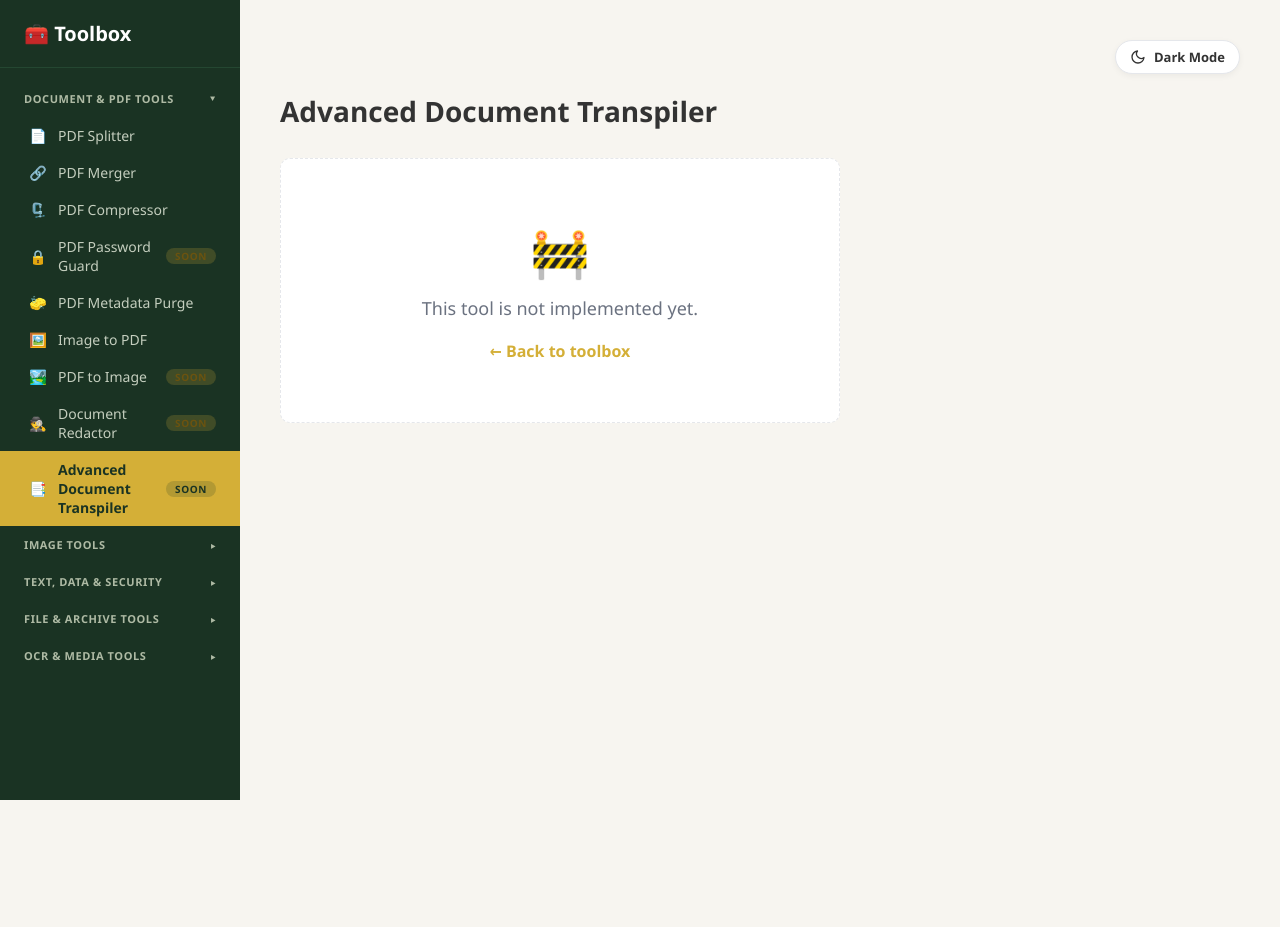
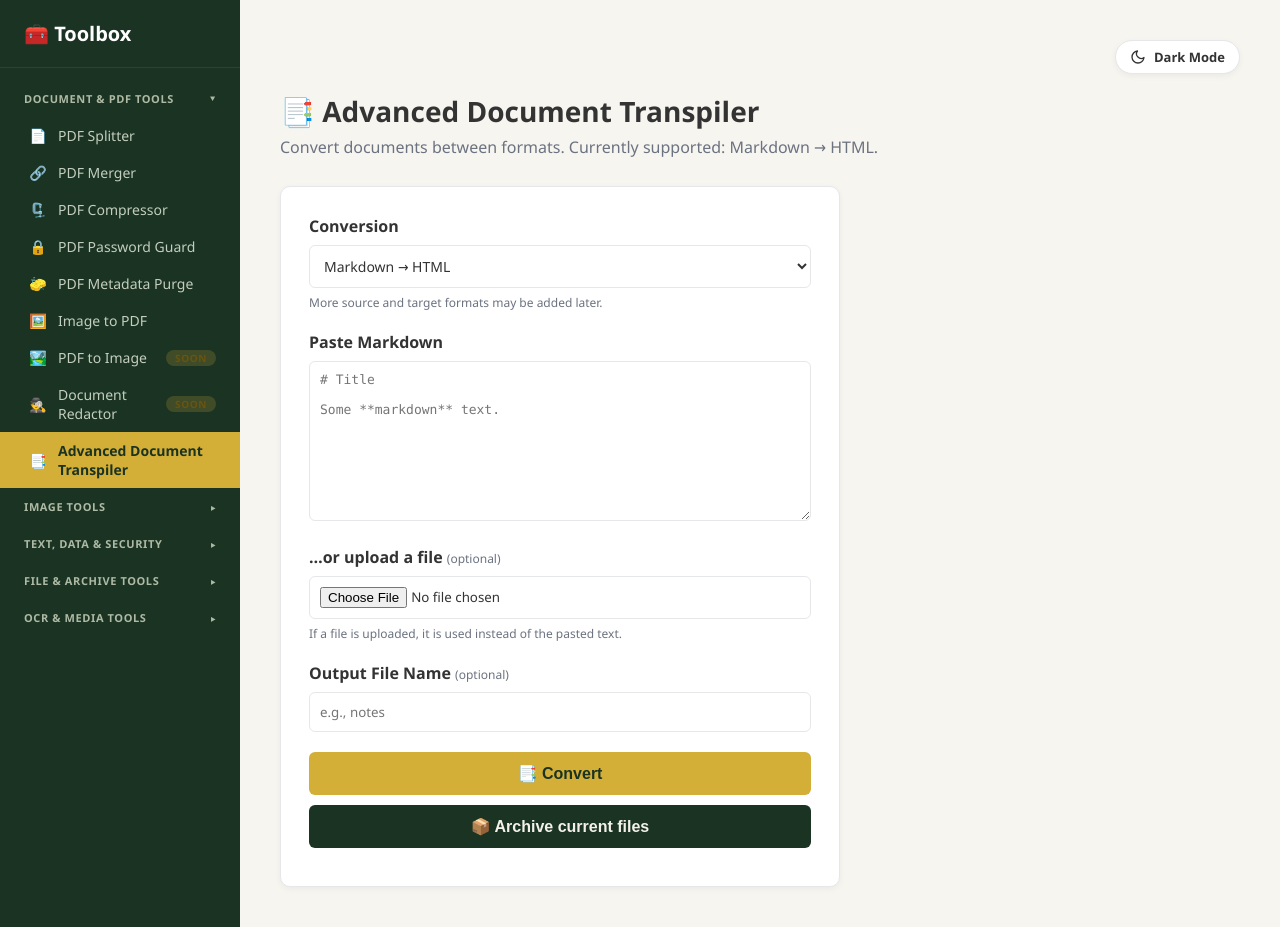
Before and after one commit to LeoTermado/private-toolbox, a Flask app: page /documents/transpiler/ in a window 1280 px wide. Before the commit the page ends 800 px from the top, so only its background shows below. Run offline with Flask 3, Linux system fonts and the light colour scheme; some libraries are stand-ins or nearby versions.

Commit message:
Implement 3 more tools (ZIP splitter, document transpiler, PDF password guard) + pin deps
- ZIP Splitter: split a ZIP into smaller ZIP parts under a size limit (stdlib).
- Advanced Document Transpiler: scoped Markdown -> HTML via `markdown`.
- PDF Password Guard: add/remove a PDF password (standard RC4-128, honestly labeled).

Each follows the routes/service/template + core-helper pattern with per-tool
input/output folders, archive support, and implemented: True in app.py.

requirements.txt: pin actually-imported deps to installed versions
(add Werkzeug, Pillow, Markdown). Ghostscript is a system tool, not pip;
yaml is unused, so neither is added.

Co-Authored-By: Claude Opus 4.8 <noreply@anthropic.com>

```diff
--- a/app.py
+++ b/app.py
@@ -43,10 +43,10 @@ TOOLS = [
     {"endpoint": "pdf_to_image.index",     "path": "/pdf/to-image/",     "label": "PDF to Image",      "icon": "🏞️", "implemented": False},
     {"endpoint": "file_renamer.index",     "path": "/files/renamer/",    "label": "File Renamer",      "icon": "✏️", "implemented": True},
     {"endpoint": "text_cleaner.index",     "path": "/text/cleaner/",     "label": "Text Cleaner",      "icon": "🧹", "implemented": True},
-    {"endpoint": "zip_splitter.index",     "path": "/files/zip-splitter/", "label": "ZIP Splitter",    "icon": "📦", "implemented": False},
+    {"endpoint": "zip_splitter.index",     "path": "/files/zip-splitter/", "label": "ZIP Splitter",    "icon": "📦", "implemented": True},
     {"endpoint": "ocr_organizer.index",    "path": "/ocr/organizer/",    "label": "OCR Organizer",     "icon": "🔍", "implemented": False},
     {"endpoint": "document_redactor.index", "path": "/privacy/redactor/", "label": "Document Redactor", "icon": "🕵️", "implemented": False},
-    {"endpoint": "pdf_password_guard.index", "path": "/pdf/password-guard/", "label": "PDF Password Guard", "icon": "🔒", "implemented": False},
+    {"endpoint": "pdf_password_guard.index", "path": "/pdf/password-guard/", "label": "PDF Password Guard", "icon": "🔒", "implemented": True},
     {"endpoint": "pdf_metadata_purge.index", "path": "/pdf/metadata-purge/", "label": "PDF Metadata Purge", "icon": "🧽", "implemented": True},
     {"endpoint": "image_format_changer.index", "path": "/image/format-changer/", "label": "Universal Image Format Changer", "icon": "🔄", "implemented": True},
     {"endpoint": "image_resizer_compressor.index", "path": "/image/resizer-compressor/", "label": "Image Resizer & Compressor", "icon": "📐", "implemented": True},
@@ -58,7 +58,7 @@ TOOLS = [
     {"endpoint": "media_converter.index", "path": "/media/converter/", "label": "Audio & Video Converter", "icon": "🎬", "implemented": False},
     {"endpoint": "video_trimmer_animation.index", "path": "/media/video-trimmer/", "label": "Video Snippet Trimmer & Animation Creator", "icon": "✂️", "implemented": False},
     {"endpoint": "background_eraser.index", "path": "/image/background-eraser/", "label": "Automated Asset Background Eraser", "icon": "🪄", "implemented": False},
-    {"endpoint": "document_transpiler.index", "path": "/documents/transpiler/", "label": "Advanced Document Transpiler", "icon": "📑", "implemented": False},
+    {"endpoint": "document_transpiler.index", "path": "/documents/transpiler/", "label": "Advanced Document Transpiler", "icon": "📑", "implemented": True},
 ]
 
 # Category grouping for the sidebar accordion and the home dashboard sections.
--- a/requirements.txt
+++ b/requirements.txt
@@ -1,2 +1,5 @@
 Flask==3.0.2
+Werkzeug==3.1.3
 PyPDF2==3.0.1
+Pillow==11.0.0
+Markdown==3.8.2
--- a/static/style.css
+++ b/static/style.css
@@ -335,8 +335,8 @@ textarea.text-area:focus {
     color: var(--text);
 }
 
-/* Number inputs (match text inputs) */
-input[type="number"] {
+/* Number / password inputs (match text inputs) */
+input[type="number"], input[type="password"] {
     width: 100%;
     padding: 10px;
     border: 1px solid var(--border);
@@ -347,7 +347,7 @@ input[type="number"] {
     transition: background-color 0.25s ease, color 0.25s ease,
                 border-color 0.25s ease, box-shadow 0.25s ease;
 }
-input[type="number"]:focus {
+input[type="number"]:focus, input[type="password"]:focus {
     outline: none;
     border-color: var(--accent);
     box-shadow: 0 0 0 3px rgba(212,175,55,0.20);
--- /dev/null
+++ b/templates/document_transpiler.html
@@ -0,0 +1,54 @@
+{% extends "base.html" %}
+{% block title %}Advanced Document Transpiler — Private Toolbox{% endblock %}
+
+{% block content %}
+<header class="page-header">
+    <h1>📑 Advanced Document Transpiler</h1>
+    <p class="subtitle">Convert documents between formats. Currently supported: Markdown → HTML.</p>
+</header>
+
+<div class="panel">
+    <form action="{{ url_for('document_transpiler.convert') }}" method="POST" enctype="multipart/form-data">
+        <div class="form-group">
+            <label for="conversion">Conversion</label>
+            <select id="conversion" name="conversion" class="select-input">
+                {% for value, label in conversions %}
+                <option value="{{ value }}" {% if value == selected_conversion %}selected{% endif %}>{{ label }}</option>
+                {% endfor %}
+            </select>
+            <p class="hint">More source and target formats may be added later.</p>
+        </div>
+
+        <div class="form-group">
+            <label for="content">Paste Markdown</label>
+            <textarea id="content" name="content" class="text-area" placeholder="# Title&#10;&#10;Some **markdown** text."></textarea>
+        </div>
+
+        <div class="form-group">
+            <label for="file">…or upload a file <span class="hint-inline">(optional)</span></label>
+            <input type="file" id="file" name="file" accept=".md,.markdown,.txt">
+            <p class="hint">If a file is uploaded, it is used instead of the pasted text.</p>
+        </div>
+
+        <div class="form-group">
+            <label for="output_name">Output File Name <span class="hint-inline">(optional)</span></label>
+            <input type="text" id="output_name" name="output_name" value="{{ output_name }}" placeholder="e.g., notes">
+        </div>
+
+        <button type="submit" class="btn">📑 Convert</button>
+    </form>
+
+    <form action="{{ url_for('document_transpiler.archive') }}" method="POST"
+          data-confirm="Archive all current input and output files into 'old'?">
+        <button type="submit" class="btn btn-secondary">📦 Archive current files</button>
+    </form>
+</div>
+
+{% if result %}
+<div class="result-card">
+    <h2 class="result-title">HTML generated</h2>
+    <pre class="code-block">{{ result.output_text }}</pre>
+    <a class="btn" href="{{ url_for('document_transpiler.download', filename=result.download_name) }}">Download HTML</a>
+</div>
+{% endif %}
+{% endblock %}
--- a/tools/document_transpiler/routes.py
+++ b/tools/document_transpiler/routes.py
@@ -1,9 +1,90 @@
-"""Advanced Document Transpiler — placeholder (not implemented yet)."""
-from flask import Blueprint, render_template
+"""Advanced Document Transpiler blueprint — Markdown to HTML (scoped)."""
+import os
+
+from flask import Blueprint, render_template, request, flash, redirect, url_for, abort
+
+from core.file_utils import archive_session
+from core.downloads import send_file_download
+from core.uploads import save_upload
+from core.validators import has_allowed_extension
+from core.paths import tool_input_dir
+from . import service
 
 bp = Blueprint('document_transpiler', __name__, url_prefix='/documents/transpiler')
 
 
+def _render(result=None, conversion=service.DEFAULT_CONVERSION, output_name=""):
+    return render_template('document_transpiler.html', result=result,
+                           conversions=service.CONVERSIONS,
+                           selected_conversion=conversion, output_name=output_name)
+
+
 @bp.route('/')
 def index():
-    return render_template('placeholder.html', tool_name='Advanced Document Transpiler')
+    return _render()
+
+
+@bp.route('/convert', methods=['POST'])
+def convert():
+    conversion = request.form.get('conversion', service.DEFAULT_CONVERSION)
+    output_name = request.form.get('output_name', '').strip()
+    pasted = request.form.get('content', '')
+    file = request.files.get('file')
+
+    if conversion not in {c[0] for c in service.CONVERSIONS}:
+        conversion = service.DEFAULT_CONVERSION
+
+    # Prefer an uploaded file; fall back to pasted text.
+    text = ""
+    base = output_name or "document"
+    if file is not None and file.filename:
+        if not has_allowed_extension(file.filename, service.INPUT_EXTENSIONS):
+            flash("Unsupported file type. Upload a .md, .markdown or .txt file.")
+            return redirect(url_for('document_transpiler.index'))
+        try:
+            service.ensure_doc_folders()
+            path = save_upload(file, tool_input_dir(service.TOOL_SLUG), default_name="document.md")
+            with open(path, "r", encoding="utf-8", errors="replace") as f:
+                text = f.read()
+            if not output_name:
+                base = os.path.splitext(os.path.basename(path))[0]
+        except Exception:
+            flash("Could not read the uploaded file.")
+            return redirect(url_for('document_transpiler.index'))
+    else:
+        text = pasted
+
+    if not text.strip():
+        flash("Please paste some Markdown or upload a file.")
+        return redirect(url_for('document_transpiler.index'))
+
+    try:
+        out_path, html = service.convert(text, base)
+    except Exception:
+        flash("Could not convert this document. Please try again.")
+        return _render(conversion=conversion, output_name=output_name)
+
+    result = {
+        "output_text": html,
+        "download_name": os.path.basename(out_path),
+    }
+    return _render(result=result, conversion=conversion, output_name=output_name)
+
+
+@bp.route('/download/<path:filename>')
+def download(filename):
+    safe_name = os.path.basename(filename)
+    path = os.path.join(service.DOC_OUTPUT, safe_name)
+    if not os.path.isfile(path):
+        abort(404)
+    return send_file_download(path, download_name=safe_name, mimetype="text/html")
+
+
+@bp.route('/archive', methods=['POST'])
+def archive():
+    archive_name = archive_session()
+    if archive_name is None:
+        flash("Nothing to archive! Input and Output folders are already empty.")
+    else:
+        flash(f"Successfully archived session into old/{archive_name}/ !")
+    return redirect(url_for('document_transpiler.index'))
--- /dev/null
+++ b/tools/document_transpiler/service.py
@@ -0,0 +1,79 @@
+"""Advanced Document Transpiler logic (no Flask).
+
+Scoped, reliable conversion: Markdown -> standalone HTML using the installed
+`markdown` package. More source/target formats can be added later; the UI is
+honest about what is currently supported.
+"""
+import os
+
+import markdown
+
+from core.paths import tool_input_dir, tool_output_dir, ensure_tool_folders
+from core.uploads import save_upload as _save_upload
+from core.filenames import sanitize_filename, unique_path
+
+TOOL_SLUG = "document_transpiler"
+
+DOC_INPUT = tool_input_dir(TOOL_SLUG)
+DOC_OUTPUT = tool_output_dir(TOOL_SLUG)
+
+# Currently supported conversions (value -> label). Kept explicit/honest.
+CONVERSIONS = [("md_to_html", "Markdown → HTML")]
+DEFAULT_CONVERSION = "md_to_html"
+
+INPUT_EXTENSIONS = {".md", ".markdown", ".txt"}
+
+_MD_EXTENSIONS = ["extra", "fenced_code", "tables", "toc", "sane_lists"]
+
+_HTML_TEMPLATE = """<!DOCTYPE html>
+<html lang="en">
+<head>
+<meta charset="utf-8">
+<meta name="viewport" content="width=device-width, initial-scale=1.0">
+<title>{title}</title>
+<style>
+  body {{ max-width: 820px; margin: 2rem auto; padding: 0 1rem;
+         font-family: system-ui, -apple-system, Segoe UI, sans-serif; line-height: 1.6; color: #222; }}
+  pre {{ background: #f4f4f4; padding: 1rem; overflow: auto; border-radius: 6px; }}
+  code {{ font-family: ui-monospace, Consolas, monospace; }}
+  table {{ border-collapse: collapse; }}
+  th, td {{ border: 1px solid #ccc; padding: 4px 8px; }}
+  blockquote {{ border-left: 4px solid #ddd; margin: 0; padding-left: 1rem; color: #555; }}
+</style>
+</head>
+<body>
+{body}
+</body>
+</html>
+"""
+
+
+def ensure_doc_folders():
+    return ensure_tool_folders(TOOL_SLUG)
+
+
+def save_upload(file_storage):
+    ensure_doc_folders()
+    return _save_upload(file_storage, DOC_INPUT, default_name="document.md")
+
+
+def markdown_to_html(text):
+    """Convert Markdown text to an HTML body fragment."""
+    return markdown.markdown(text, extensions=_MD_EXTENSIONS)
+
+
+def build_document(body_html, title="Document"):
+    """Wrap an HTML body fragment in a minimal standalone HTML document."""
+    return _HTML_TEMPLATE.format(title=title, body=body_html)
+
+
+def convert(text, output_basename):
+    """Convert Markdown text to a standalone HTML file; return (output_path, html)."""
+    ensure_doc_folders()
+    body = markdown_to_html(text)
+    title = sanitize_filename(output_basename, default="document") or "document"
+    html = build_document(body, title=title)
+    out_path = unique_path(DOC_OUTPUT, f"{title}.html")
+    with open(out_path, "w", encoding="utf-8") as f:
+        f.write(html)
+    return out_path, html
```
Also changed, not shown: templates/pdf_password_guard.html (added, +56 -0 lines), templates/zip_splitter.html (added, +49 -0 lines), tools/pdf_password_guard/routes.py (+71 -3 lines), tools/pdf_password_guard/service.py (added, +97 -0 lines), tools/zip_splitter/routes.py (+66 -3 lines), tools/zip_splitter/service.py (added, +88 -0 lines).
